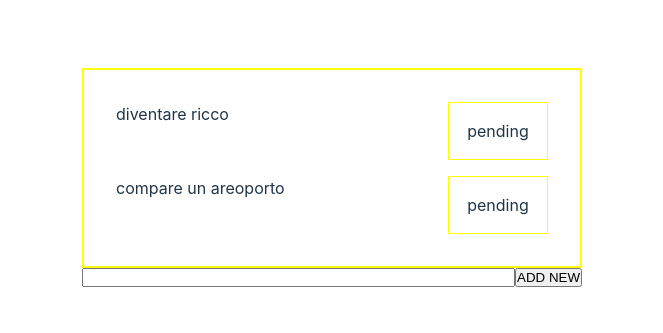
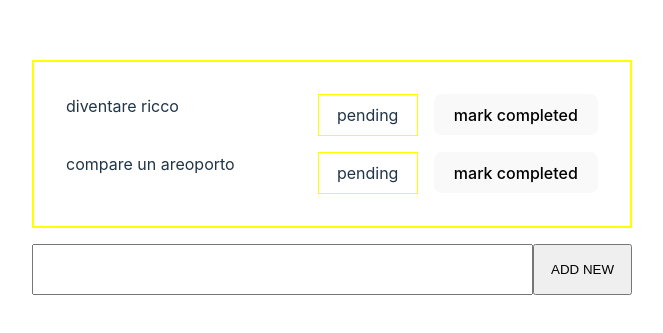
Before and after one commit to multivoltage/kleopatra-todolist, a React (Vite) app: page / in a window 1280 px wide. Shown: the part 223-556 px from the top of the page, without its empty margins (308-971 px from the left). Built offline with nearby package versions, Linux system fonts and the light colour scheme.

Commit message:
feat: mark task as completed

```diff
--- a/src/App.tsx
+++ b/src/App.tsx
@@ -4,6 +4,7 @@ import './styles/List.css'
 import './styles/Form.css'
 import { List } from "./components/List";
 import { generateInitialTodos } from "./utils";
+import { ITodo } from "./model/todo";
 
 function App() {
 
@@ -11,11 +12,28 @@ function App() {
   const [todos, setTodos] = useState(generateInitialTodos())
 
   function createNewTodo(task: string) {
+    if (todos.some(t => t.task.toLowerCase() === task.toLowerCase())) {
+      alert('already added')
+      return
+    }
     setTodos((old) => ([...old, {
       state: "pending",
       task
     }]))
   }
+
+  function completeTodo(task: string) {
+    const newTodos = todos.reduce((acc, currentTask) => {
+      const v = currentTask
+      if (v.task === task) {
+        v.state = "completed"
+      }
+      acc.push(v)
+      return acc
+    }, [] as ITodo[])
+    setTodos(newTodos)
+  }
+
   function handleSubmit(e: React.FormEvent<HTMLFormElement>) {
     e.preventDefault()
     // todo - find a better types without use react-hook-form or similar
@@ -26,12 +44,12 @@ function App() {
 
   return (
     <div className="App">
-      <List todos={todos} />
+      <List todos={todos} handleAction={completeTodo} />
 
       <div>
-        <form onSubmit={handleSubmit} ref={form} className="form-create">
-          <input type="text" required name="newtodo" className="w-full" data-cy="input-new-task" />
-          <input type="submit" value="ADD NEW" data-cy="btn-add" />
+        <form onSubmit={handleSubmit} ref={form} className="form">
+          <input type="text" required name="newtodo" className="form--tv w-full" data-cy="input-new-task" />
+          <input type="submit" value="ADD NEW" className="form--cta-create" data-cy="btn-add" />
         </form>
       </div>
     </div>
--- a/src/components/List.tsx
+++ b/src/components/List.tsx
@@ -3,13 +3,16 @@ import { Row } from "./Row"
 
 interface Props {
     todos: Array<ITodo>
+    handleAction: (task: string) => void
 }
 
-export function List({ todos }: Props) {
+export function List({ todos, handleAction }: Props) {
+
+
 
     return <div data-cy="list" className="list">
         {todos.map(t => {
-            return <Row todo={t} />
+            return <Row todo={t} handleAction={handleAction} />
         })}
     </div>
 }
--- a/src/components/Row.tsx
+++ b/src/components/Row.tsx
@@ -2,15 +2,24 @@ import { ITodo } from "../model/todo"
 
 interface Props {
     todo: ITodo
+    handleAction: (task: string) => void
 }
 
-export function Row({ todo }: Props) {
+export function Row({ todo, handleAction }: Props) {
     const { task, state } = todo
 
+    function handleClickCompleted() {
+        handleAction(todo.task)
+    }
+
     return <div key={task} data-cy="list-row" className="list__row">
-        {task}
-        <span data-cy="list-row-state" className="list__row__status">
-            {state}
-        </span>
+        <span className="list__row__task">{task}</span>
+        <div className="list__row__actions">
+            <span data-cy={`list-row-state-${state}`} className="list__row__status">
+                {state}
+            </span>
+            <button className="list__row__action" data-cy="list-row--action" onClick={handleClickCompleted}>mark completed</button>
+        </div>
+
     </div>
 }
--- a/src/styles/Form.css
+++ b/src/styles/Form.css
@@ -1,6 +1,13 @@
-/* form */
-.form-create {
+.form {
     display: flex;
     justify-content: space-between;
+    margin-top: var(--m1);
 }
-/* end form */
+
+.form--tv {
+    padding: calc(var(--p1) / 2);
+}
+
+.form--cta-create {
+    padding: var(--p1);
+}
--- a/src/styles/List.css
+++ b/src/styles/List.css
@@ -1,7 +1,7 @@
 .list {
     border: 2px solid yellow;
     padding: var(--p1);
-    min-width: 500px;
+    width: 600px;
 }
 
 .list__row {
@@ -12,6 +12,19 @@
 
 .list__row__status {
     border: 1px solid yellow;
-    padding: var(--p1);
+    padding: calc(var(--p1) / 2);
+    display: inline-block;
     width: 100px;
 }
+
+.list__row__actions {
+    flex-shrink: 0;
+}
+
+.list__row__action {
+    margin-left: var(--p1);
+}
+
+.list__row__task {
+    margin-right: var(--m1);
+}
```
Also changed, not shown: 2 other files (tests, documents, lock files or other folders).
